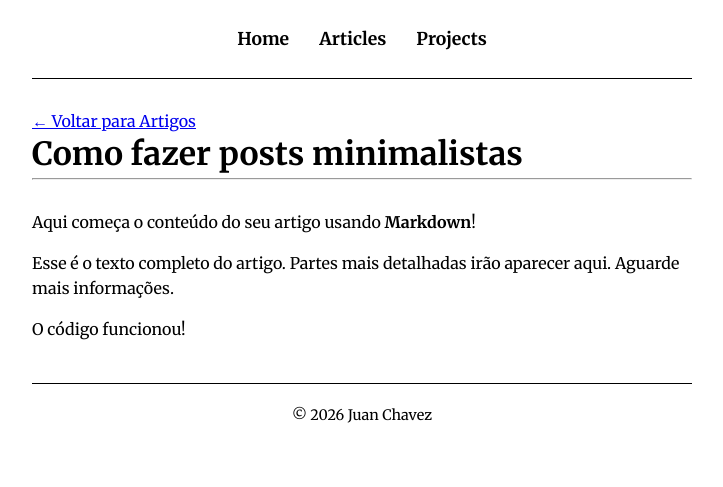
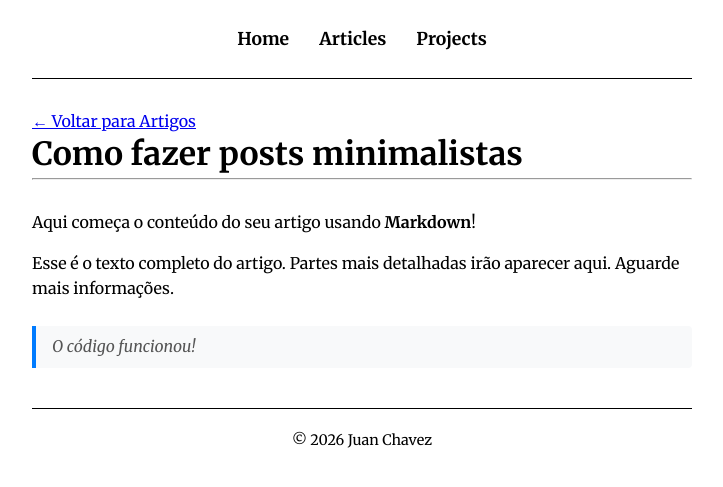
Before and after one commit to chavezjuan/chavezjuan.github.io, a Jekyll site: the page built from _posts/2026-04-18-outro-artigo-teste.md, in a window 1280 px wide. Shown: the top 487 px of the page, without its empty margins (278-1001 px from the left). Built offline with Jekyll 4.4.1, drawn with Linux system fonts in a browser that asks for light colours.

Commit message:
feat: new code and citations style

````diff
--- a/css/style.css
+++ b/css/style.css
@@ -93,6 +93,47 @@
     width: 250px;
 }
 
+blockquote {
+    border-left: 4px solid #007BFF; /* Linha lateral colorida (ajuste a cor) */
+    margin: 1.5em 0; /* Espaço em cima e embaixo */
+    padding: 0.5em 1em; /* Espaçamento interno */
+    color: #555; /* Cor da fonte um pouco mais clara */
+    font-style: italic; /* Letra em itálico */
+    background-color: #f8f9fa; /* Fundo cinza bem suave */
+    border-radius: 0 4px 4px 0; /* Bordas levemente arredondadas na direita */
+}
+
+/* Garante que o parágrafo dentro da citação não tenha margem extra */
+blockquote p {
+    margin: 0;
+}
+
+/* Estilo para código no meio do texto (ex: `código`) */
+code {
+    background-color: #f1f1f1;
+    padding: 2px 4px;
+    border-radius: 4px;
+    font-family: 'Courier New', Courier, monospace; /* Fonte de máquina de escrever */
+    font-size: 0.9em;
+    color: #d63384; /* Cor de destaque (opcional) */
+}
+
+/* Estilo para blocos de código grandes (ex: ```código```) */
+pre {
+    background-color: #2d2d2d; /* Fundo escuro padrão de código */
+    color: #f8f8f2; /* Letra clara */
+    padding: 15px;
+    border-radius: 8px;
+    overflow-x: auto; /* Adiciona barra de rolagem se a linha de código for muito longa */
+}
+
+/* Tira o fundo do <code> quando ele estiver dentro de um bloco grande <pre> */
+pre code {
+    background-color: transparent;
+    color: inherit;
+    padding: 0;
+}
+
 /* --- Footer --- */
 
 footer {
````
